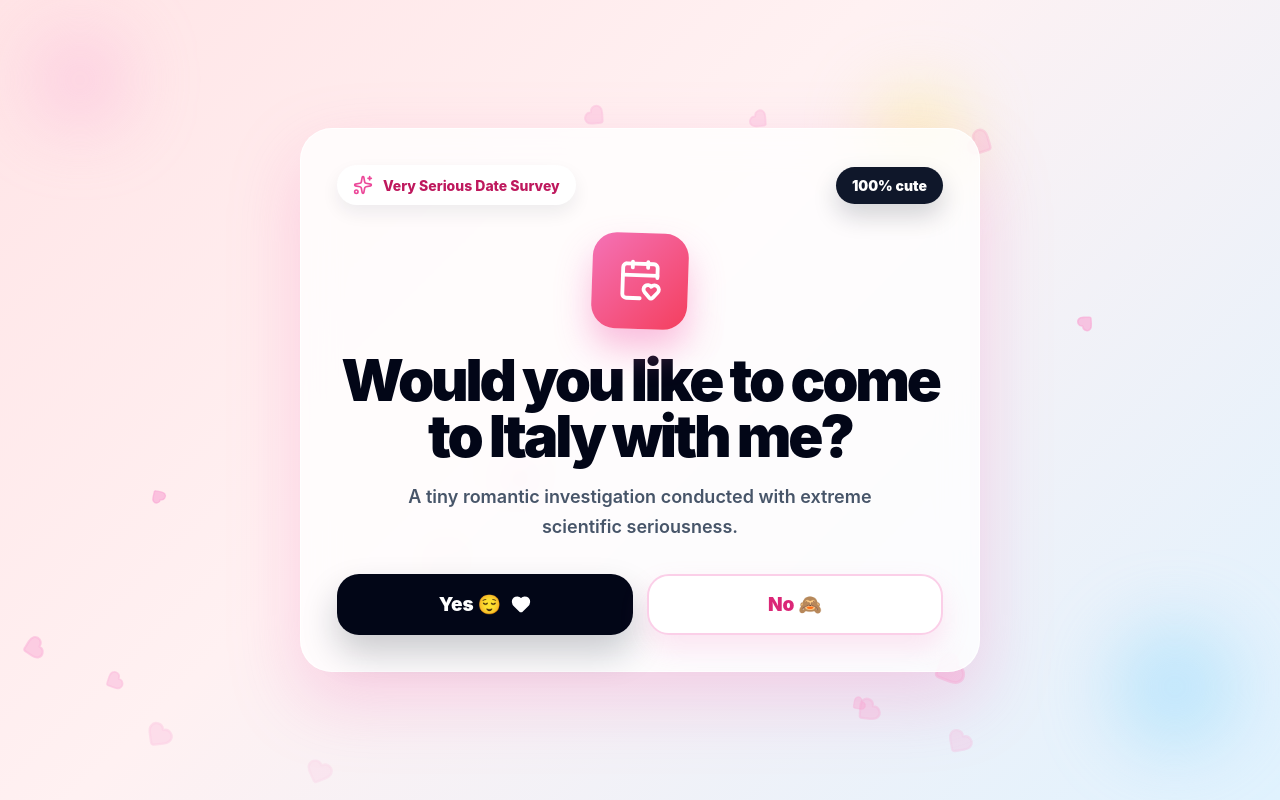
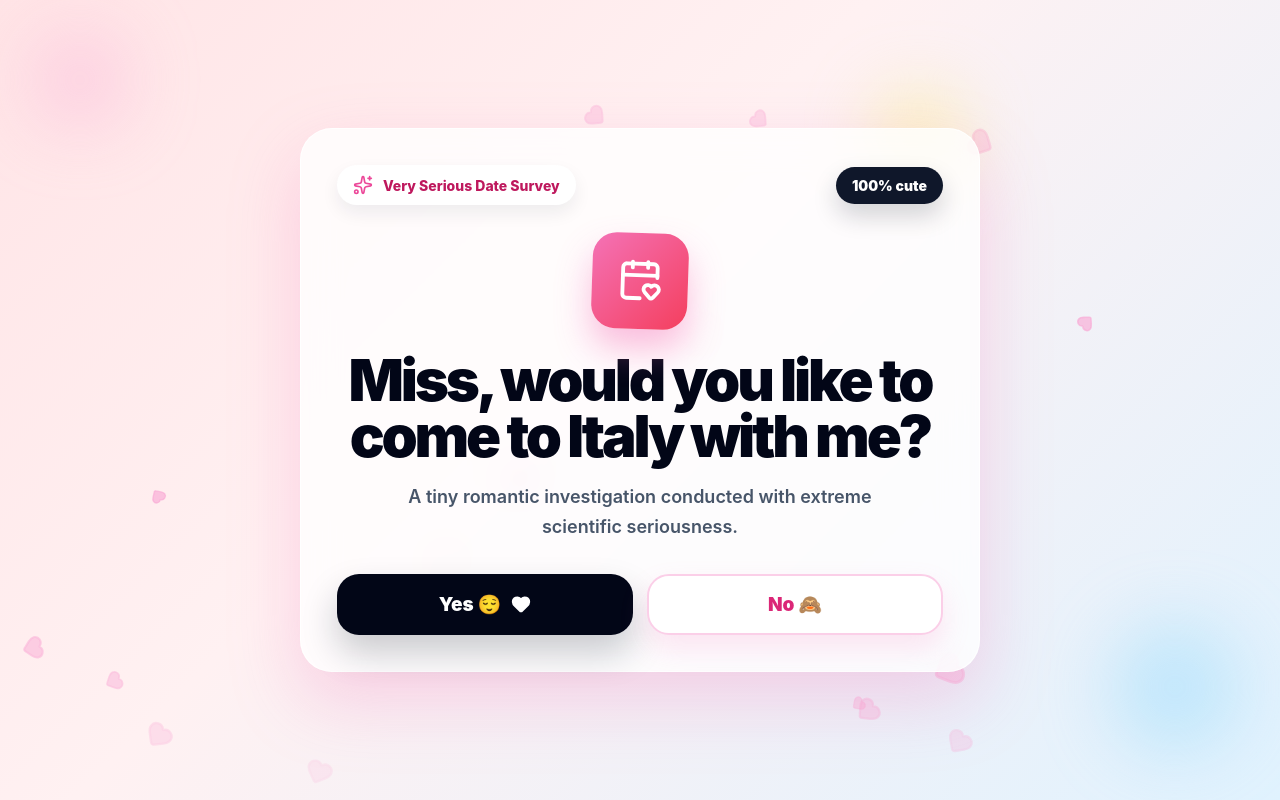
Before and after one commit to adriano106/cute-date-app, a React (Vite) app: page / in a window 1280 px wide. Built offline with nearby package versions, Linux system fonts and the light colour scheme.

Commit message:
Update App.jsx

```diff
--- a/src/App.jsx
+++ b/src/App.jsx
@@ -138,7 +138,7 @@ export default function App() {
                     <CalendarHeart size={46} />
                   </motion.div>
 
-                  <h1>{path === "start" ? "Would you like to come to Italy with me?" : title}</h1>
+                  <h1>{path === "start" ? "Miss, would you like to come to Italy with me?" : title}</h1>
                   <p className="subtitle">{subtitle}</p>
 
                   <div className="buttons">
```
